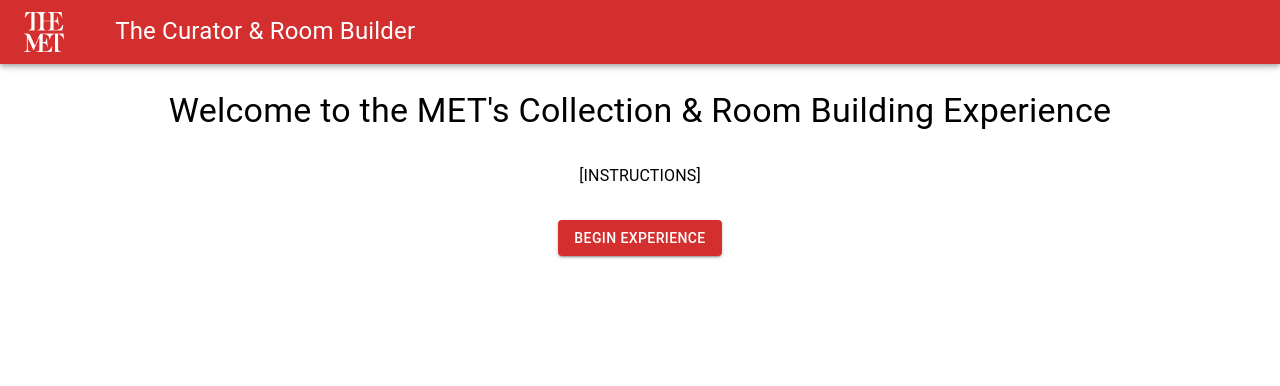
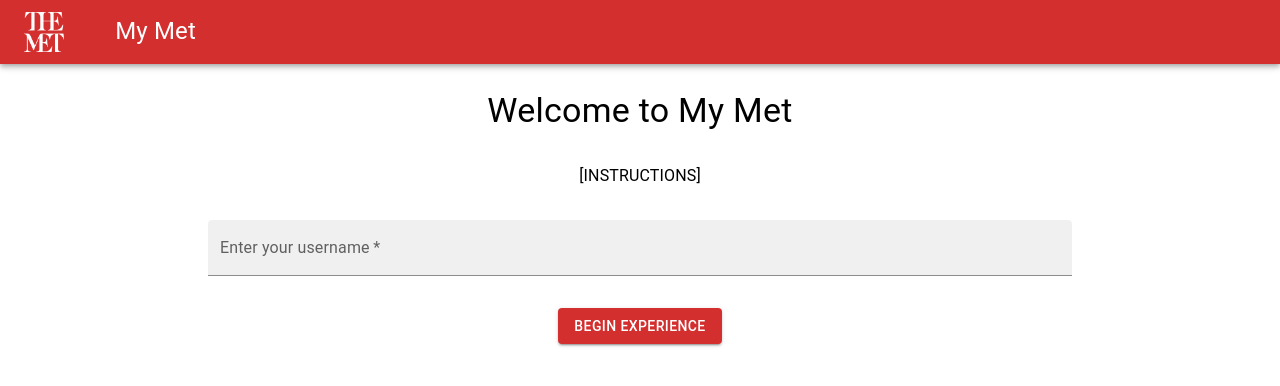
Before and after one commit to PaulineOC/ITP-Thesis-Alumni-Feedback-Prototype, a React (Create React App) app: page /welcome in a window 1280 px wide. Shown: the top 386 px of the page. Built offline with nearby package versions, Linux system fonts and the light colour scheme; no server answers; what react-unity-webgl would draw is missing.

Commit message:
Welcome Page Initial User Store

```diff
--- a/src/App.tsx
+++ b/src/App.tsx
@@ -10,6 +10,11 @@
 import MoreInfo from './pages/MoreInfo';
 import RoomBuilderV1 from './pages/RoomBuilder-V1';
 import RoomBuilder from './pages/RoomBuilder';
+
+
+//if i want to change the
+//
+//
 
 function App() {
   return (
--- a/src/components/NavBar/index.tsx
+++ b/src/components/NavBar/index.tsx
@@ -45,7 +45,7 @@
                                 fontSize: '1.5rem'
                             }}
                         >
-                            The Curator & Room Builder
+                            My Met
                         </Typography>
                     </Box>
 
--- a/src/pages/Welcome/index.tsx
+++ b/src/pages/Welcome/index.tsx
@@ -1,21 +1,78 @@
-import React, {FunctionComponent, ReactElement, useState} from 'react';
+import React, {
+    FunctionComponent,
+    ReactElement,
+    useState,
+    ChangeEvent,
+    FormEvent,
+    useEffect,
+    useMemo,
+    useCallback
+} from 'react';
+import { flushSync } from 'react-dom';
+import isNil from 'lodash/isNil';
+import isEmpty from 'lodash/isNil';
 import { useNavigate } from 'react-router-dom';
 import {
     Container,
     Stack,
     Typography,
     Button,
+    TextField,
     IconButton,
 } from '@mui/material';
+
+import ApiService from '../../utils/api';
+import {User} from '../../utils/apiModels';
 
 const Welcome: FunctionComponent = (props): ReactElement => {
 
     const navigate = useNavigate();
 
-    const onButtonClick = () => {
-        console.log('Welcome --> Choose Objects');
+    const [username, setUsername] = useState('');
+    const [isUsernameValid, setIsUsernameValid] = useState(true);
+    const [isPageSubmitted, setIsPageSubmitted] = useState(false);
 
-        navigate('/choose-objects');
+    const onUserNameInputChange = (e: ChangeEvent<HTMLInputElement>) => {
+        setUsername(e.target.value);
+    };
+
+    useEffect(()=>{
+        console.log('firing page use effect: ', isPageSubmitted);
+        if(isPageSubmitted){
+            setIsUsernameValid(!!username);
+        }
+        else{
+            setIsUsernameValid(true);
+        }
+        //return true;
+    }, [isPageSubmitted, username]);
+
+
+    const validateTest = useCallback(()=>{
+        console.log(isPageSubmitted);
+        if(isPageSubmitted){
+
+            console.log("HAPPY");
+            return true;
+        }
+    },[isPageSubmitted]);
+
+    const onButtonClick = async (e: FormEvent) => {
+
+        if(!isPageSubmitted){
+            setIsPageSubmitted(true);
+        }
+
+        if(!!username){
+            console.log('USERNAME VALID: ');
+            //console.log('Welcome --> Choose Objects');
+            const user = {
+                username,
+            } as User;
+
+            await ApiService.createUser({user});
+                //navigate('/choose-objects')
+        }
     };
 
     return (
@@ -27,12 +84,26 @@
                 sx={{alignItems: 'center'}}
             >
                 <Typography variant={"h4"} component={"h4"}>
-                    Welcome to the MET's Collection & Room Building Experience
+                    Welcome to My Met
                 </Typography>
 
                 <Typography variant={"body1"} component={"p"}>
                     [INSTRUCTIONS]
                 </Typography>
+
+                <TextField
+                    id="title-input"
+                    required
+                    error={!isUsernameValid}
+                    name={"Title Input"}
+                    label={"Enter your username"}
+                    variant="filled"
+                    value={username}
+                    sx={{
+                        width: "75%",
+                    }}
+                    onChange={onUserNameInputChange}
+                />
 
                 <Button
                     component="span"
--- /dev/null
+++ b/src/utils/api.ts
@@ -0,0 +1,111 @@
+import http from './http-common';
+import { User } from './apiModels';
+
+class ApiService {
+
+    async createUser(body: {user: User}){
+        return http.post('/users/create', body);
+    }
+    //All
+    async getAllContentSummary(){
+        return http.get('/');
+    }
+
+    // // Hall
+    // async createHall(body: {hall: Hall}){
+    //     return http.post('/hall/create', body);
+    // }
+    //
+    // async fetchHallById(id: string){
+    //     return http.get(`/hall/read/${id}`);
+    // }
+    //
+    // async fetchAllHalls(){
+    //     return http.get('/hall/get-all');
+    // }
+    //
+    // async updateHallById(id: string, body: {hall: Hall}){
+    //     return http.put(`/hall/update/${id}`, body);
+    // }
+    //
+    // async deleteHallById(id: string){
+    //     return http.delete(`/hall/delete/${id}`)
+    // }
+    //
+    // // Exhibition
+    // async createExhibition(body: {exhibition: Exhibition}){
+    //     return http.post('/exhibition/create', body);
+    // }
+    //
+    // async fetchAllExhibits(){
+    //     return http.get('/exhibition/get-all');
+    // }
+    //
+    // async fetchExhibitById(id:string){
+    //     return http.get(`/exhibition/read/${id}`);
+    // }
+    //
+    // async updateExhibitionById(id: string, body: {exhibition: Exhibition}){
+    //     return http.put(`/exhibition/update/${id}`, body);
+    // }
+    //
+    // async deleteExhibitById(id: string){
+    //     return http.delete(`/exhibition/delete/${id}`)
+    // }
+    //
+    // // Interactive
+    // async createInteractive(body: {interactive: Interactive}){
+    //     return http.post('/interactive/create', body);
+    // }
+    //
+    // async fetchAllInteractives(){
+    //     return http.get('/interactive/get-all');
+    // }
+    //
+    // async fetchInteractiveById(id: string){
+    //     return http.get(`/interactive/read/${id}`);
+    // }
+    //
+    // async updateInteractive(id: string, body: {interactive: Interactive}){
+    //     return http.put(`/interactive/update/${id}`, body);
+    // }
+    //
+    // async deleteInteractiveById(id: string){
+    //     return http.delete(`/interactive/delete/${id}`)
+    // }
+    //
+    // async getAssociatedContentOptions(){
+    //     return http.get(`/interactive/get-associated-content-options`);
+    // }
+    //
+    // // Photos
+    // async createPhotos(photos: Photo[]) {
+    //     return Promise.all(photos.map(photo => http.post('/photo/bulk-create', {photosToCreate: [photo]})));
+    // }
+    //
+    // async deletePhotosByAssociatedContentId(id: string, associatedContentType: enums.ASSOCIATED_CONTENT_TYPE ){
+    //     return http.delete('/photo/bulk-delete/content-id',
+    //         {data: {contentId: id, associatedContentType: associatedContentType  }}
+    //     );
+    // }
+    //
+    // async deletePhotosByIds(photoIds: string[]){
+    //     return http.delete('/photo/bulk-delete/photo-ids',
+    //         { data: { photoIds: photoIds } });
+    // }
+    //
+    // //Videos
+    // async createVideos(videos: Video[]){
+    //     return Promise.all(videos.map(video => http.post('/video/bulk-create', {videosToCreate: [video]})));
+    // }
+    //
+    // async deleteVideosByAssociatedContentId(id: string, associatedContentType: enums.ASSOCIATED_CONTENT_TYPE){
+    //     return http.delete('/video/bulk-delete/content-id',
+    //         {data: {contentId: id, associatedContentType: associatedContentType  }}
+    //     );
+    // }
+
+}
+
+
+export default new ApiService();
--- /dev/null
+++ b/src/utils/http-common.ts
@@ -0,0 +1,16 @@
+import axios from "axios";
+
+const {
+    NODE_ENV,
+    REACT_APP_ENVIRONMENT_DEV_API_LINK,
+    REACT_APP_ENVIRONMENT_PROD_API_LINK
+} = process.env;
+
+export default axios.create({
+    baseURL:
+        NODE_ENV === "development" ?
+            REACT_APP_ENVIRONMENT_DEV_API_LINK: REACT_APP_ENVIRONMENT_PROD_API_LINK,
+    headers: {
+        "Content-type": "application/json"
+    }
+});
```
Also changed, not shown: src/stores/User.ts (added, +24 -0 lines), src/utils/apiModels.ts (+13 -0 lines), 2 other files (tests, documents, lock files or other folders).
